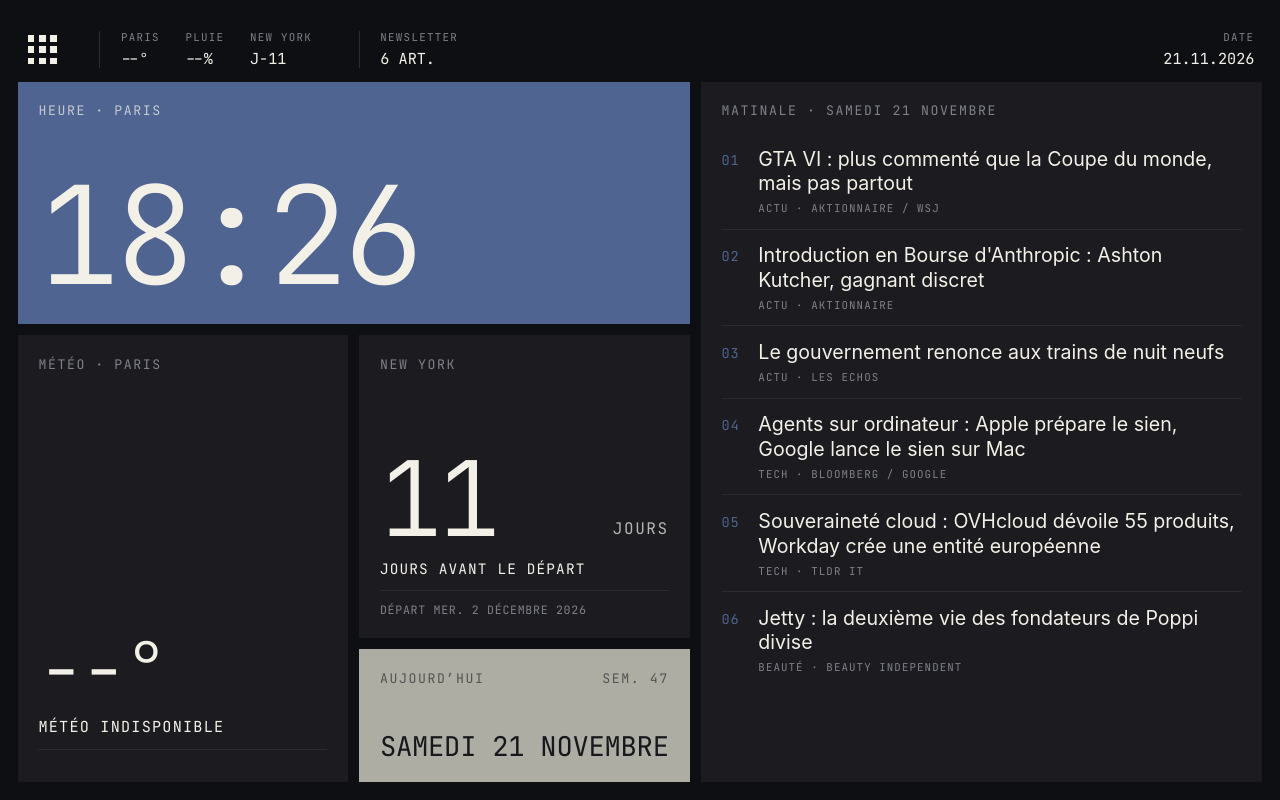
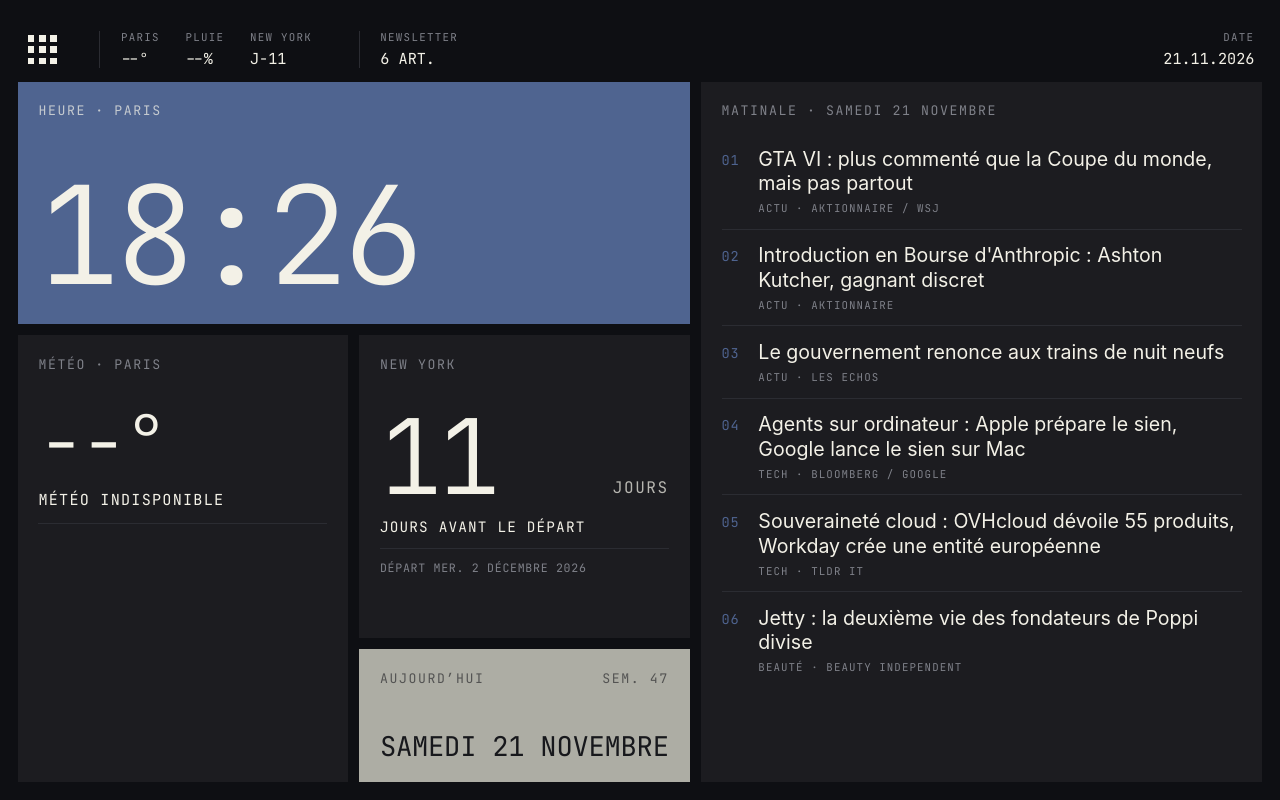
Before and after one commit to efk25/ipad-dashboard, a plain HTML site: page preview.html in a window 1280 px wide. Drawn offline with Linux system fonts and the light colour scheme; no server answers.

Commit message:
Preview : météo et New York remontées sous leur titre
Co-Authored-By: Claude Sonnet 5.5 <noreply@anthropic.com>

```diff
--- a/preview.html
+++ b/preview.html
@@ -36,6 +36,8 @@
   .card { background: #1c1c20; padding: 2.6vmin; position: relative; overflow: hidden; min-width: 0; min-height: 0;
     display: flex; flex-direction: column; justify-content: flex-start; }
   .card > :last-child { margin-top: auto; }
+  /* Météo et New York : le contenu suit directement le titre au lieu d'être collé en bas */
+  .c-wx > :last-child, .c-cd > :last-child { margin-top: 2.6vmin; }
   .card > .lbl, .card > .wx-top { margin-bottom: 1.4vmin; }
   .lbl { font-size: 1.65vmin; letter-spacing: 0.12em; color: #7f8189; }
   .card.blue { background: #4f6490; }
```
